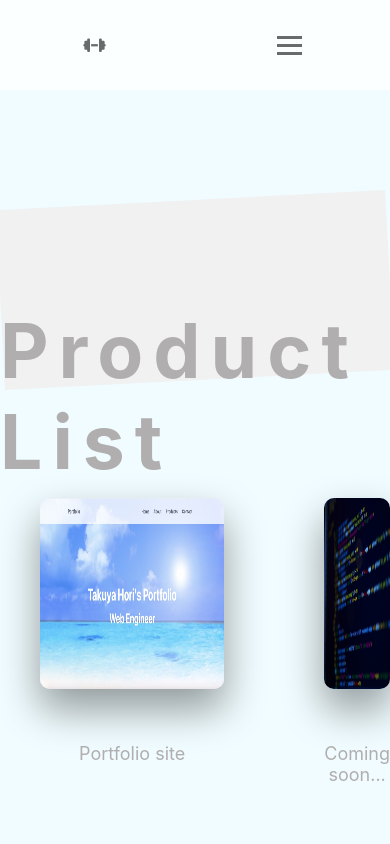
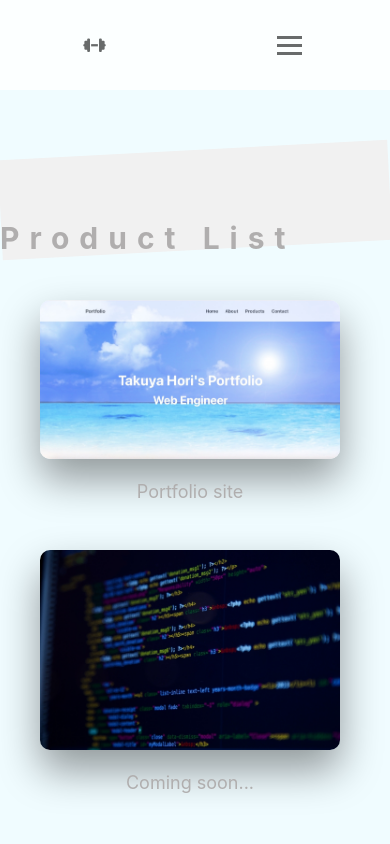
Before and after one commit to takuyahori/portfolio, a React (Create React App) app: page /Products in a window 390 px wide. Shown: the top 844 px of the page. Built offline with nearby package versions, Linux system fonts and the light colour scheme.

Commit message:
product sp表示記述

```diff
--- a/src/App.css
+++ b/src/App.css
@@ -65,12 +65,11 @@ nav ul li a:hover {
 }
 
 .about {
-  padding-top: 200px;
+  padding-top: 150px;
 }
 
 .line {
   width: 100%;
-  height: 180px;
   transform: matrix(0.99862, -0.05233, 0.05233, 0.99862, 0, 0 );
   background: rgb(241, 241, 241);
 }
@@ -115,7 +114,7 @@ nav ul li a:hover {
 }
 
 .contact {
-  padding-top: 200px;
+  padding-top: 150px;
   height: 100vh;
 }
 
@@ -194,26 +193,20 @@ nav ul li a:hover {
 }
 
 .product {
-  padding-top: 200px;
+  padding-top: 150px;
   height: 100vh;
 }
 
 .product__title {
   position: absolute;
-  top: -155px;
+  top: -220px;
   font-size: 50px;
   letter-spacing: 10px;
   color:rgb(176, 174, 174);
 }
 
-.product__list {
-  display: flex;
-  justify-content: center;
-  padding-top: 100px;
-}
-
-.product__list li:first-child {
-  margin-right: 100px;
+.product__wrap {
+  margin-top: 80px;
 }
 
 .product__list li {
@@ -235,7 +228,6 @@ nav ul li a:hover {
 }
 
 .product__list li p {
-  margin-top: 50px;
   color: rgb(176, 174, 174);
   text-align: center;
 }
@@ -273,6 +265,10 @@ nav ul li a:hover {
     margin: 5px;
   }
 
+  .line {
+    height: 100px;
+  }
+
   .is-active {
     transform: translateX(0%) !important;
   }
@@ -288,6 +284,20 @@ nav ul li a:hover {
 
   .about__detail p {
     font-size: 1vh;
+  }
+
+  .product__title {
+    top: -105px;
+    font-size: 20px;
+  }
+
+  .product__wrap{
+    max-width: 400px;
+    margin: 0 auto;
+  }
+
+  .product__list li {
+    margin-top: 50px;
   }
 
 }
@@ -306,4 +316,21 @@ nav ul li a:hover {
   .header__burger {
     display: none;
   }
+
+  .line {
+    height: 180px;
+  }
+
+  .product__list {
+    display: flex;
+    justify-content: center;
+  }
+
+  .product__list li:first-child {
+    margin-right: 100px;
+  }
+
+  .product__list li p {
+    margin-top: 50px;
+  }
 }
```
